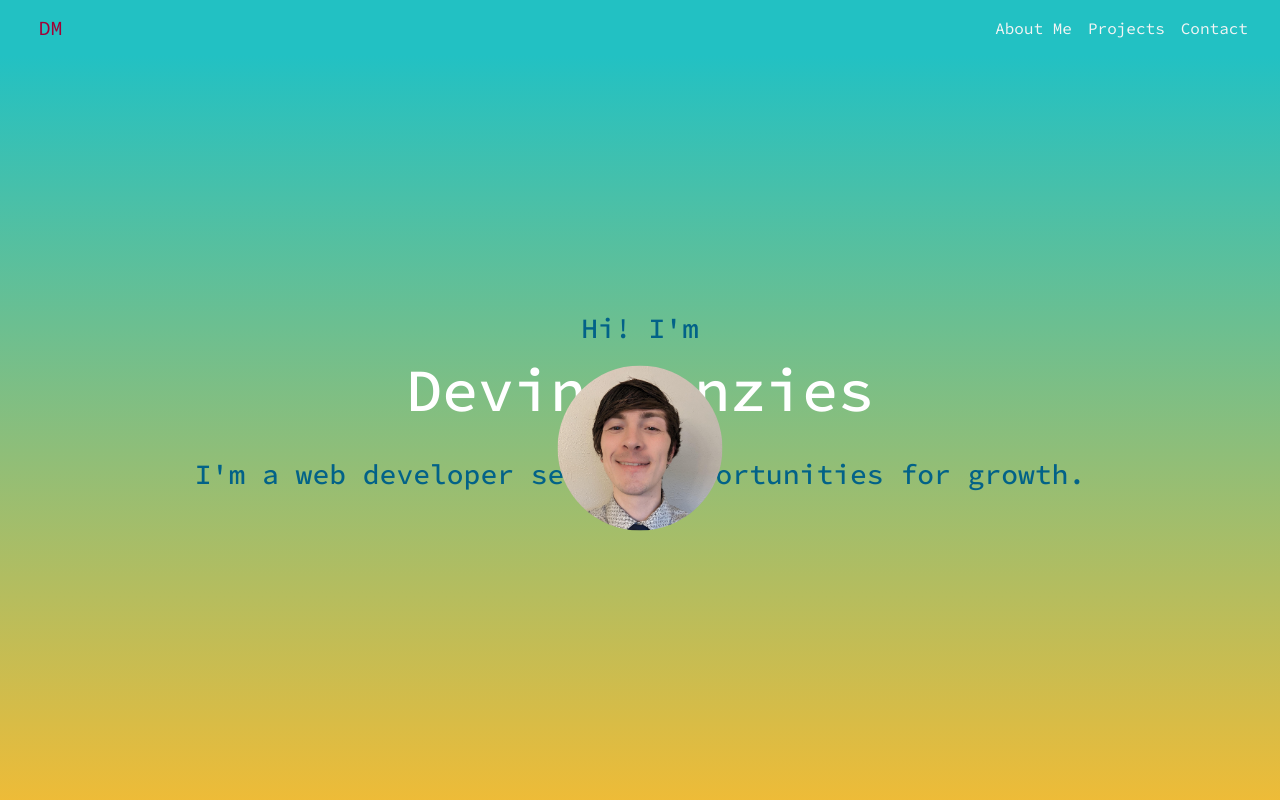
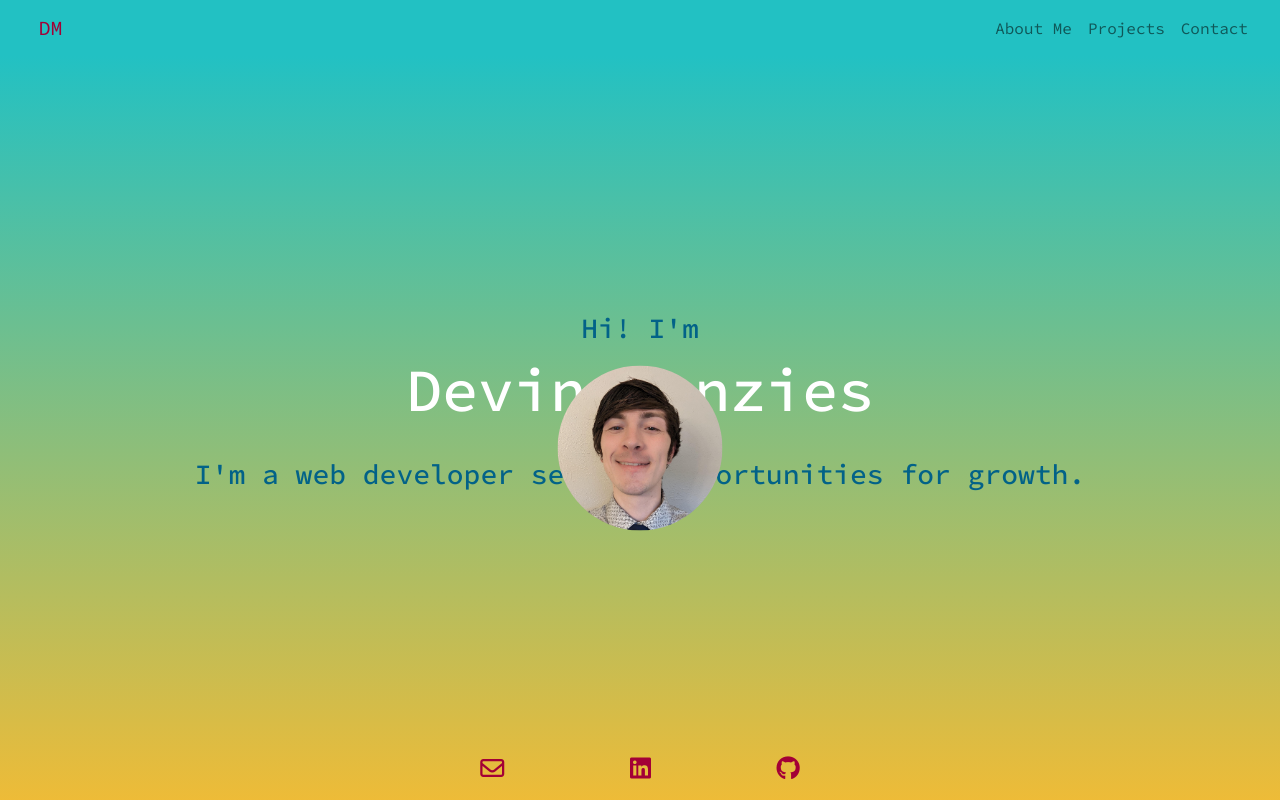
Before and after one commit to devinmenzies241/Portfolio, a React (Create React App) app: page / in a window 1280 px wide. Shown: the top 800 px of the page. Built offline with nearby package versions, Linux system fonts and the light colour scheme.

Commit message:
add footer, other nav bar tests

```diff
--- a/src/App.css
+++ b/src/App.css
@@ -3,26 +3,58 @@
   font-family: 'Source Code Pro', monospace;
   height: 100%;
   background: rgb(34,193,195);
+  position: relative;
 }
 
 h1 {
   color:white;
 }
 
-/* Navbar Component */
+/* Navbar Component ////////////////////////////////////////////////////////////////////////////////////////////*/
+
+.navbar {
+  transition: 0.5s ease;
+}
+.navbar-scroll {
+  background-color: rgba(255, 255, 255, 1);
+  box-shadow: 0 0 0.5em rgba(255, 255, 255, 0.5);
+}
 
 .navbar-brand {
   color: rgb(163, 0, 54);
   padding-left: 3%;
+  text-align: left;
+}
+
+.navbar-brand:focus{
+  color: rgb(163, 0, 54);
 }
 
 .navbar-toggler {
   color: rgb(163, 0, 54);
 }
 
-.nav-item {
+/* .nav-item {
   color:whitesmoke;
+} */
+
+.nav-item:hover {
+  color:rgb(163, 0, 54);
 }
+
+
+/* .navbar > .active > a {
+  background-color: red;
+} */
+
+/* .nav-item: {
+  color: red;
+} */
+
+/* .nav-item-scroll {
+  color: black;
+} */
+
 
 .ms-auto {
   padding-right: 2%;
@@ -30,7 +62,7 @@ h1 {
 
 
 
-/* Homepage / Hero component */
+/* Homepage / Hero component ////////////////////////////////////////////////////////////////////////////////////*/
 
 .hero {
   padding-top: 20%;
@@ -58,7 +90,7 @@ h1 {
 
 
 
-/* about Me Component */
+/* about Me Component ////////////////////////////////////////////////////////////////////////////////////////////*/
 
 .aboutMe {
   padding-top: 20%;
@@ -81,7 +113,7 @@ h1 {
 }
 
 
-/* Projects Component  */
+/* Projects Component  //////////////////////////////////////////////////////////////////////////////////////////*/
 
 .projects-pg {
   background-color: #4e7c7d;
@@ -98,8 +130,8 @@ h1 {
 }
 
 .projects-container {
-  margin-top: 2%;
-  height: 100vh;
+  margin-top: 10%;
+  height: 100vh;  /* Fix this once content expands past 100vh to prevent overflow  */
   text-align: center;
 }
 
@@ -132,7 +164,7 @@ a:hover {
 }
 
 
-/* Contact Component */
+/* Contact Component //////////////////////////////////////////////////////////////////////////////////////////////*/
 
 .contact-pg {
   height: 100vh;
@@ -169,5 +201,33 @@ a:hover {
 }
 
 .contact-pg p {
+  padding-top: 10%;
   font-size: 1.5rem;
 }
+
+/* footer component ///////////////////////////////////////////////////////////////////////////////////////////*/
+
+.footer {
+  position: fixed;
+  bottom: 0px;
+  text-align: center;
+  display: flex;
+  flex-direction: row;
+  justify-content: center;
+  background-color: transparent;
+  transition: 0.5s ease;
+}
+
+.footer-color {
+  background-color: rgba(255, 255, 255, 1);
+}
+
+.footer a {
+  color: rgb(163, 0, 54);
+  font-size: 1.5rem;
+  padding: 1% 5%;
+}
+
+.footer a:hover {
+  color: white;
+}
--- a/src/App.js
+++ b/src/App.js
@@ -11,13 +11,13 @@ import Footer from './components/Footer';
 
 function App() {
   return (
-    <div id='app' className="App">
+    <div id='app' className="App" data-spy='scroll' data-target='navbar' data-offset='50'>
       <BasicNavbar />
+      <Footer />
       <Hero />
       <AboutMe />
       <ProjectsGroup />
       <Contact />
-      <Footer />
     </div>
   );
 }
--- a/src/components/Contact.jsx
+++ b/src/components/Contact.jsx
@@ -5,7 +5,11 @@ const Contact  = () => {
     <div id='contact-pg' className='container-fluid contact-pg'>
       <h1>Contact</h1>
       <h2>Want to get in touch?</h2>
-      <p>Send me a message at <a href='mailto:devinmenzies@gmail.com'>devinmenzies@gmail.com</a></p>
+      <p>Send me an email at <a href='mailto:devinmenzies@gmail.com'>devinmenzies@gmail.com</a>
+      <br/>
+      <br/>
+      Also feel free to add me on <a href='https://www.linkedin.com/in/devin-menzies-01893671/'>LinkedIn</a>, or check out my work on <a href='https://github.com/devinmenzies241'>Github</a>.
+      </p>
     </div>
   )
 }
--- a/src/components/Footer.jsx
+++ b/src/components/Footer.jsx
@@ -1,13 +1,25 @@
 import React from "react";
+import {useState} from 'react';
 
 const Footer = () => {
+
+  const [color, setColor] = useState(false);
+
+  const changeColor = () => {
+    if(window.scrollY > 50) {
+      setColor(true);
+    } else {
+      setColor(false);
+    }
+  }
+
+  window.addEventListener('scroll', changeColor);
+
   return (
-    <div className='footer'>
-      <ul>
-        <li>
-          <a href='#'><i class="fa-regular fa-envelope"></i></a>
-        </li>
-      </ul>
+    <div className={color ? 'container-fluid footer footer-color': 'container-fluid footer'}>
+      <a href='mailto:devinmenzies@gmail.com'><i className="fa-regular fa-envelope"></i></a>
+      <a href='https://www.linkedin.com/in/devin-menzies-01893671/' target='blank'><i className="fa-brands fa-linkedin"></i></a>
+      <a href='https://github.com/devinmenzies241' target='blank'><i className="fa-brands fa-github"></i></a>
     </div>
   )
 }
--- a/src/components/Navbar.jsx
+++ b/src/components/Navbar.jsx
@@ -1,18 +1,32 @@
 import React from 'react';
-// import Container from 'react-bootstrap/Container';
 import Nav from 'react-bootstrap/Nav';
 import Navbar from 'react-bootstrap/Navbar';
+import {useState} from 'react';
 
 function BasicNavbar() {
+
+  const [color, setColor] = useState(false);
+
+  const changeColor = () => {
+    if(window.scrollY > 5) {
+      setColor(true);
+    } else {
+      setColor(false);
+    }
+  }
+
+  window.addEventListener('scroll', changeColor);
+
   return (
-    <Navbar sticky='top'>
-      <Navbar.Brand href="#app" className='navbar-brand'>DM</Navbar.Brand>
+    <Navbar sticky='top' className={color ? 'navbar navbar-scroll' : 'navbar'}>
+      <Navbar.Brand href="/" className='navbar-brand'>DM</Navbar.Brand>
       <Navbar.Toggle aria-controls="basic-navbar-nav" />
       <Navbar.Collapse id="basic-navbar-nav">
         <Nav className="ms-auto">
-          <Nav.Link className='nav-item' href="#aboutMe-pg">About Me</Nav.Link>
-          <Nav.Link className='nav-item' href="#projects-pg">Projects</Nav.Link>
-          <Nav.Link className='nav-item' href="#contact-pg">Contact</Nav.Link>
+          {/* <Nav.Link className={color ? 'nav-item-scroll' : 'nav-item'} href='#app'><i class="fa-solid fa-house"></i></Nav.Link> */}
+          <Nav.Link className={color ? 'nav-item-scroll' : 'nav-item'} href='#aboutMe-pg'>About Me</Nav.Link>
+          <Nav.Link className={color ? 'nav-item-scroll' : 'nav-item'} href="#projects-pg">Projects</Nav.Link>
+          <Nav.Link className={color ? 'nav-item-scroll' : 'nav-item'} href="#contact-pg">Contact</Nav.Link>
         </Nav>
       </Navbar.Collapse>
     </Navbar>
--- a/src/components/ProjectsGroup.jsx
+++ b/src/components/ProjectsGroup.jsx
@@ -15,13 +15,13 @@ const createProjectCard = projects =>
 const ProjectsGroup = () => {
   return (
     <div id='projects-pg' className='projects-pg'>
-    <h1>projects</h1>
-    <div className='container projects-container'>
-      <div className='row'>
-        {projects.map(createProjectCard)}
+      <h1>projects</h1>
+      <div className='container projects-container'>
+        <div className='row gy-4'>
+          {projects.map(createProjectCard)}
+        </div>
       </div>
     </div>
-  </div>
   )
 }
 
```
